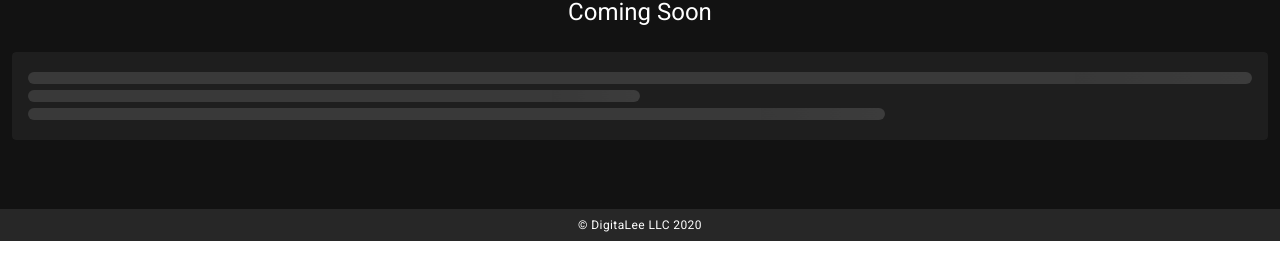
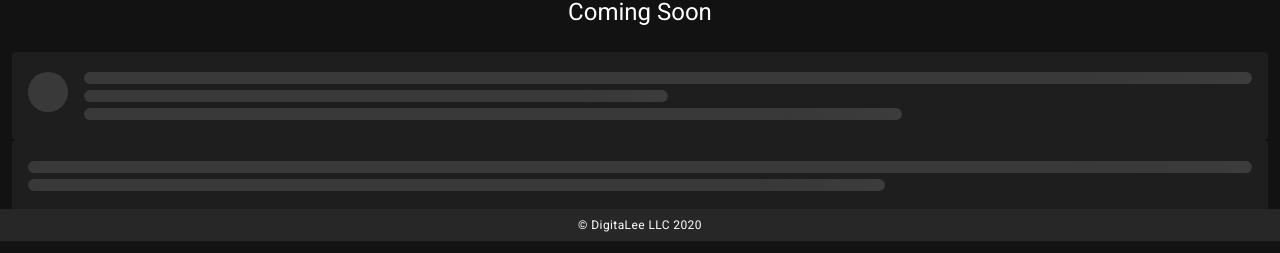
Before and after one commit to justjo120/digitalee, a Nuxt app: page /portfolio in a window 1280 px wide. Shown: the part 559-812 px from the top of the page. Built offline with nearby package versions, Linux system fonts and the light colour scheme.

Commit message:
adjust portfolio skeleton loader

```diff
--- a/components/home/ContactForm.vue
+++ b/components/home/ContactForm.vue
@@ -32,7 +32,6 @@
           </v-col>
         </v-row>
       </v-container>
-      <small>*indicates required field</small>
     </v-card-text>
     <v-card-actions>
       <v-spacer />
--- a/pages/portfolio/index.vue
+++ b/pages/portfolio/index.vue
@@ -7,7 +7,10 @@
     </v-col>
     <v-col cols="12">
       <v-skeleton-loader
-        type="list-item-three-line"
+        type="list-item-avatar-three-line"
+      />
+       <v-skeleton-loader
+        type="list-item-two-line"
       />
     </v-col>
   </v-row>
```
